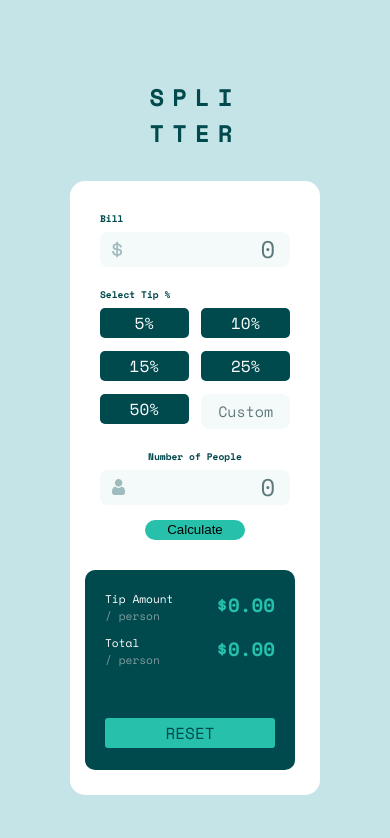
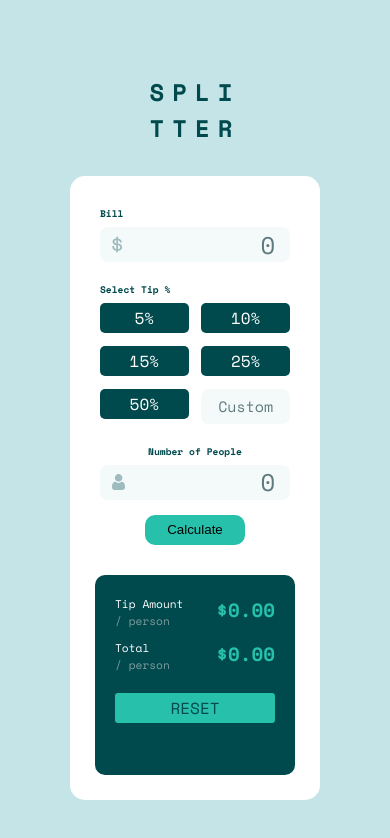
Before and after one commit to ShohamD1121/Tip-Calculator-App, a plain HTML site: page index.html in a window 390 px wide. Drawn offline with nearby package versions, Linux system fonts and the light colour scheme.

Commit message:
Add files via upload

```diff
--- a/styles.css
+++ b/styles.css
@@ -199,7 +199,7 @@ input:focus {
         width : auto;
     }
     .result-cont {
-        margin-left : 15px;
+        margin-left : 25px;
         width: auto;
         height : 160px;
         padding : 20px;
@@ -210,13 +210,19 @@ input:focus {
         grid-template-columns: repeat(2, 1fr);
         gap: 0.8rem;
     }
+    .calc{
+        height : 30px;
+    }
     .result-cont .per-person {
         margin: 0 0 10px;
     }
     .result-cont .per-person .T .Slash {
-        font-size: 0.4rem;
+        font-size: 0.3rem;
     }
     .result-cont .per-person h1 {
         font-size: 1.2rem;
     }
+    .reset{
+        margin-top : 20px;
+    }
 }
```
